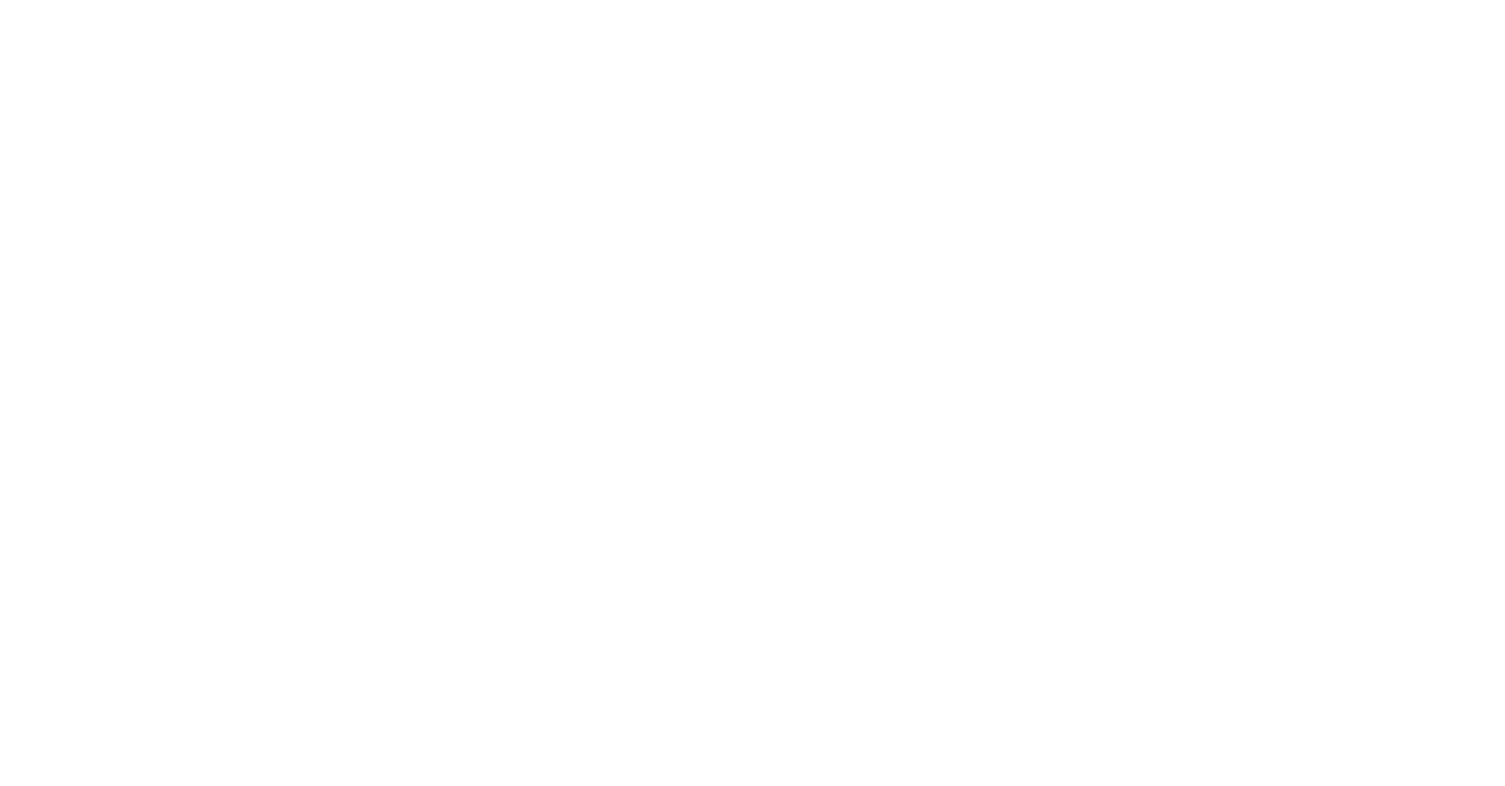
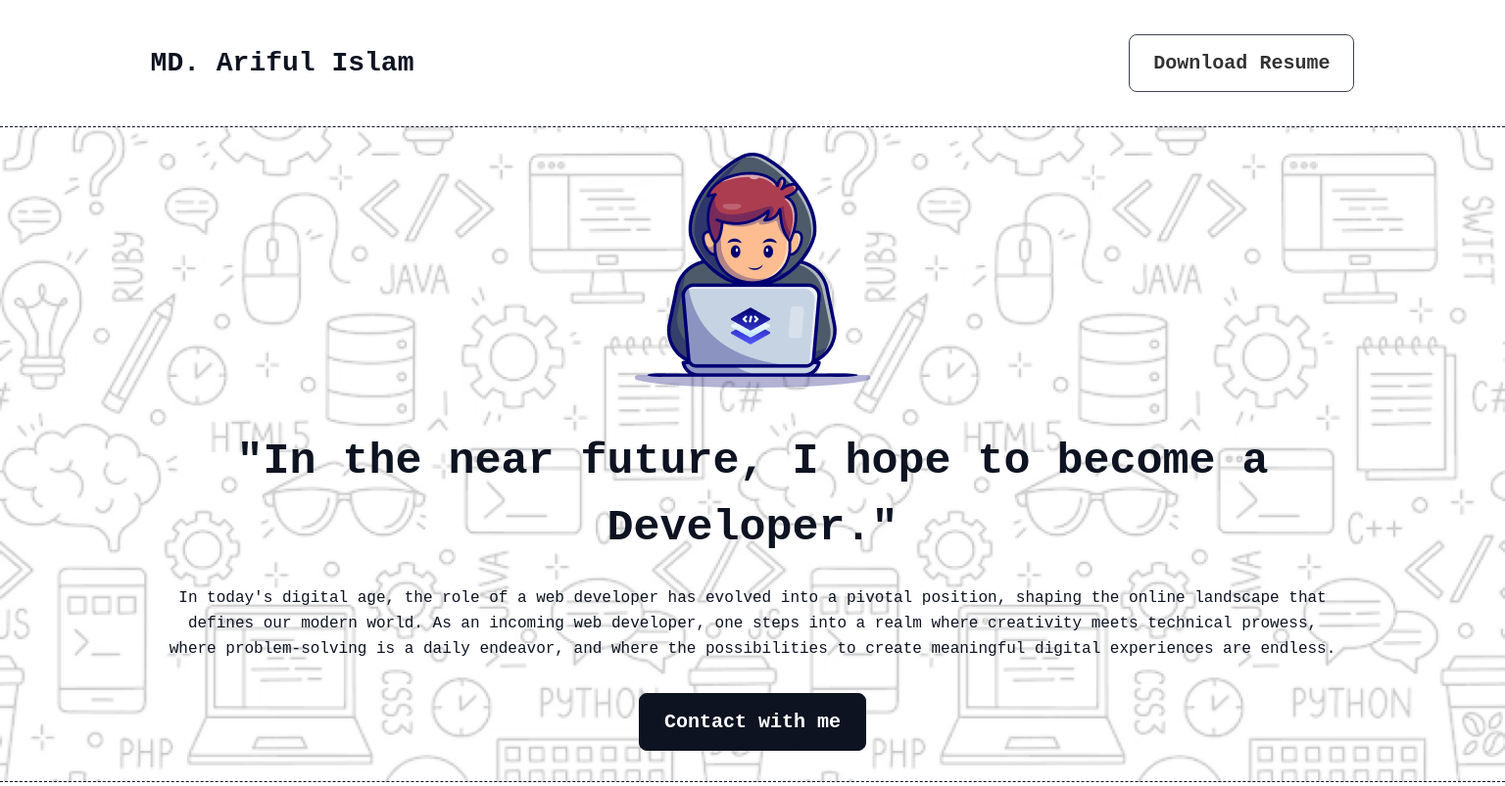
Before and after one commit to Ariful544/A01-portfolio-project, a plain HTML site: page index.html in a window 1280 px wide. Shown: the top 803 px of the page at 98% size, 1536 px wide, since content can reach past the window. Drawn offline with Linux system fonts and the light colour scheme; a web font is replaced by a local one.

Commit message:
navbar finished

```diff
--- a/index.html
+++ b/index.html
@@ -1,11 +1,80 @@
 <!DOCTYPE html>
 <html lang="en">
+
 <head>
     <meta charset="UTF-8">
     <meta name="viewport" content="width=device-width, initial-scale=1.0">
-    <title>Document</title>
+    <link rel="stylesheet" href="styles/style.css">
+    <title>My portfolio project</title>
 </head>
+
 <body>
+    <header>
+        <nav>
+            <h1>MD. Ariful Islam</h1>
+            <button>Download Resume</button>
+        </nav>
+        <div id="hero">
+            <div class="hero-container">
+                <img src="./assets/Group.png" alt="">
+                <h1>"In the near future, I hope to become a Developer."</h1>
+                <p>In today's digital age, the role of a web developer has evolved into a pivotal position, shaping the
+                    online landscape that defines our modern world. As an incoming web developer, one steps into a realm
+                    where creativity meets technical prowess, where problem-solving is a daily endeavor, and where the
+                    possibilities to create meaningful digital experiences are endless.</p>
+                <a href="#"><button>Contact with me</button></a>
+            </div>
+        </div>
+    </header>
+    <main>
+        <!-- why-development section start here -->
+        <section id="why-development">
+            <div class="why-development-container">
+                <h1>Why Web Development??</h1>
+                <p>Web development is an essential and rapidly growing field that has transformed the way we interact,
+                    conduct business, and access information. Its significance stems from various factors, including its
+                    global accessibility, the enhancement of communication, economic impact, educational benefits,
+                    opportunities for creativity and innovation, career prospects, community engagement, and continuous
+                    evolution.</p>
+                <div class="why-development-content1">
+                    <div class="why-development-content-text">
+                        <h2>I will Do Coding and Change The World</h2>
+                        <p>My goal as a web developer can vary depending on their role, the projects they're working on,
+                            and their personal and professional objectives. However, some common overarching goals
+                            include</p>
+                        <a href="#"><button class="btn">Learn More</button></a>
+                    </div>
+                    <div class="why-development-content-image">
+                        <img src="./assets/Layer_1.png" alt="">
+                    </div>
+                </div>
+                <div class="why-development-content2">
+                    <div class="why-development-content-image">
+                        <img src="./assets/laptop1.png" alt="">
+                    </div>
+                    <div class="why-development-content-text">
+                        <h2>I will help People by creating Modern Web System</h2>
+                        <p>Web development plays a pivotal role in facilitating communication and the dissemination of information. Websites serve as central hubs for sharing updates, news, and important announcements.</p>
+                        <a href="#"><button class="btn">Learn More</button></a>
+                    </div>
+                </div>
+                <div class="why-development-content1">
+                    <div class="why-development-content-text">
+                        <h2>I will Do Coding and Change The World</h2>
+                        <p>My goal as a web developer can vary depending on their role, the projects they're working on,
+                            and their personal and professional objectives. However, some common overarching goals
+                            include</p>
+                        <a href="#"><button class="btn">Learn More</button></a>
+                    </div>
+                    <div class="why-development-content-image">
+                        <img src="./assets/laptop2.png" alt="">
+                    </div>
+                </div>
+            </div>
+        </section>
+        <!-- why-development section end here -->
+    </main>
+    <footer></footer>
+</body>
 
-</body>
 </html>
--- a/styles/style.css
+++ b/styles/style.css
@@ -0,0 +1,118 @@
+/* google font (Azeret mono) imported */
+@import url("https://fonts.googleapis.com/css2?family=Azeret+Mono:ital,wght@0,100..900;1,100..900&display=swap");
+/* font-family: "Azeret Mono", monospace; */
+
+/* universal selector */
+* {
+  margin: 0;
+  padding: 0;
+  box-sizing: border-box;
+  font-family: "Azeret Mono", monospace;
+}
+:root {
+  --color1: #0d1321;
+}
+/* header navbar style start here */
+header {
+  width: 1536px;
+}
+header nav {
+  width: 80%;
+  padding: 35px 0;
+  margin: 0 auto;
+  display: flex;
+  align-items: center;
+  justify-content: space-between;
+}
+header nav > h1 {
+  color: var(--color1);
+  font-size: 28px;
+  font-weight: 700;
+}
+header nav > button {
+  border: 1px solid var(--color1);
+  border-radius: 8px;
+  opacity: 0.8;
+  cursor: pointer;
+  background: transparent;
+  font-size: 20px;
+  font-weight: 600;
+  padding: 17px 24px;
+  transition: 0.1s;
+}
+header nav button:hover {
+  background: var(--color1);
+  color: #fff;
+}
+/* header navbar style end here */
+
+/* header hero section style start here */
+#hero {
+  width: 1536px;
+  height: 670px;
+  border-top: 1px dashed var(--color1);
+  border-bottom: 1px dashed var(--color1);
+  background: url(../assets/Hero-bg.png) no-repeat;
+  background-size: cover;
+  background-position: center;
+}
+#hero .hero-container {
+  width: 1200px;
+  margin: 26px auto 45px;
+  display: flex;
+  flex-direction: column;
+  justify-content: center;
+  align-items: center;
+}
+#hero .hero-container > img {
+  margin-bottom: 42px;
+}
+#hero .hero-container > h1 {
+  font-size: 45px;
+  color: var(--color1);
+  margin-bottom: 24px;
+  font-weight: 800;
+  line-height: 68px;
+  text-align: center;
+}
+#hero .hero-container > p {
+  color: var(--color1);
+  font-weight: 400;
+  line-height: 26px;
+  margin-bottom: 32px;
+  text-align: center;
+}
+#hero .hero-container > a {
+  text-decoration: none;
+
+}
+#hero .hero-container > a button {
+  font-size: 20px;
+  background: var(--color1);
+  cursor: pointer;
+  padding: 17px 25px;
+  border: 1px solid var(--color1);
+  border-radius: 8px;
+  font-weight: 600;
+  color:#fff;
+  text-align: center;
+  transition: 0.1s;
+}
+#hero .hero-container > a button:hover{
+    background: transparent;
+    color:var(--color1);
+}
+/* header hero section style end here */
+
+/* why-development section style start here */
+#why-development{
+    width: 1200px;
+    margin: 74px auto 90px;
+    border: 1px solid red;
+}
+#why-development .why-development-container{
+    width: 946px;
+    border: 1px solid red;
+    margin: 80px auto;
+}
+/* why-development section style end here */
```
Also changed, not shown: assets/laptop1.png (renamed from assets/Group 3.png), assets/laptop2.png (renamed from assets/Group 4.png).
